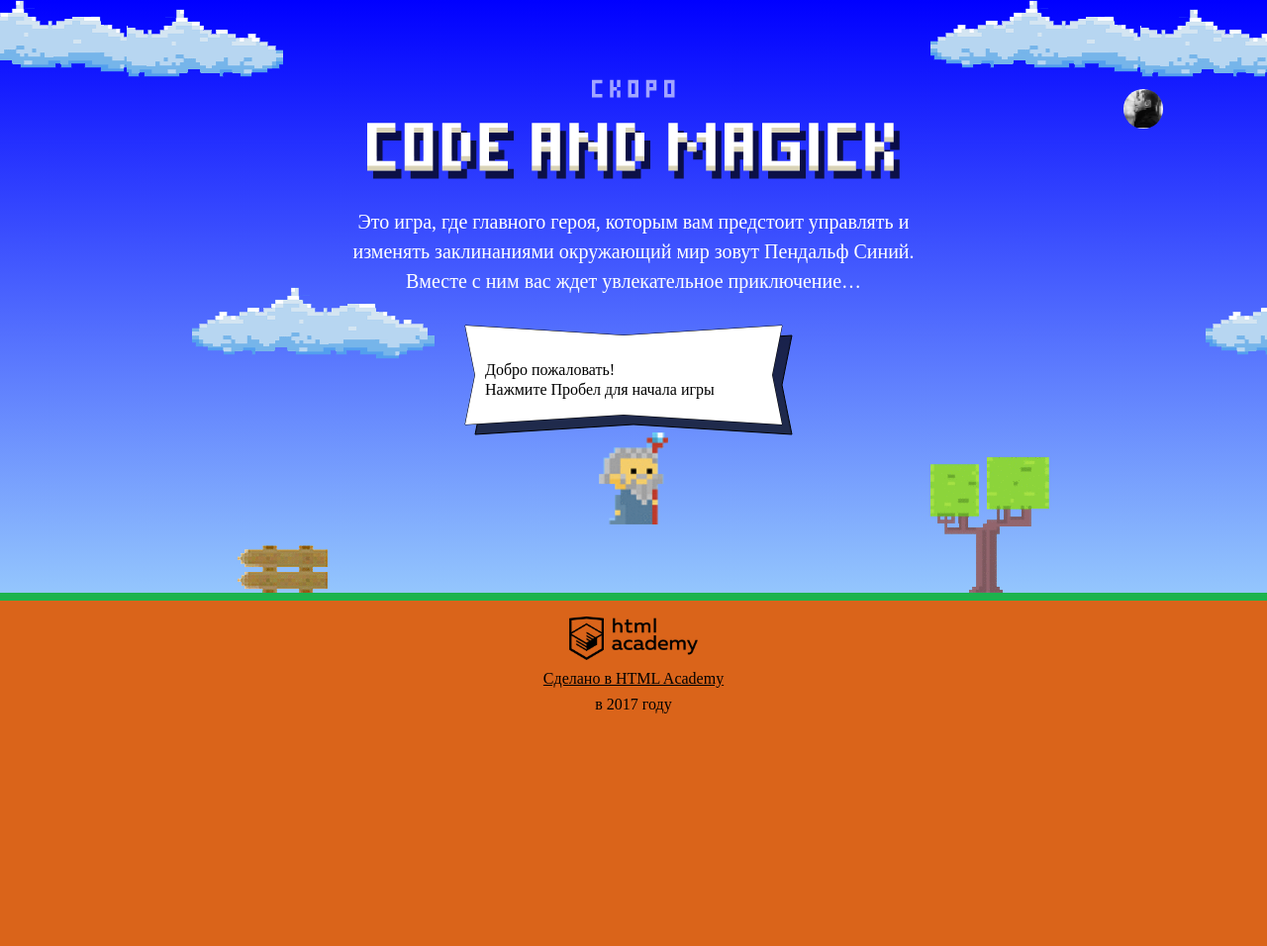
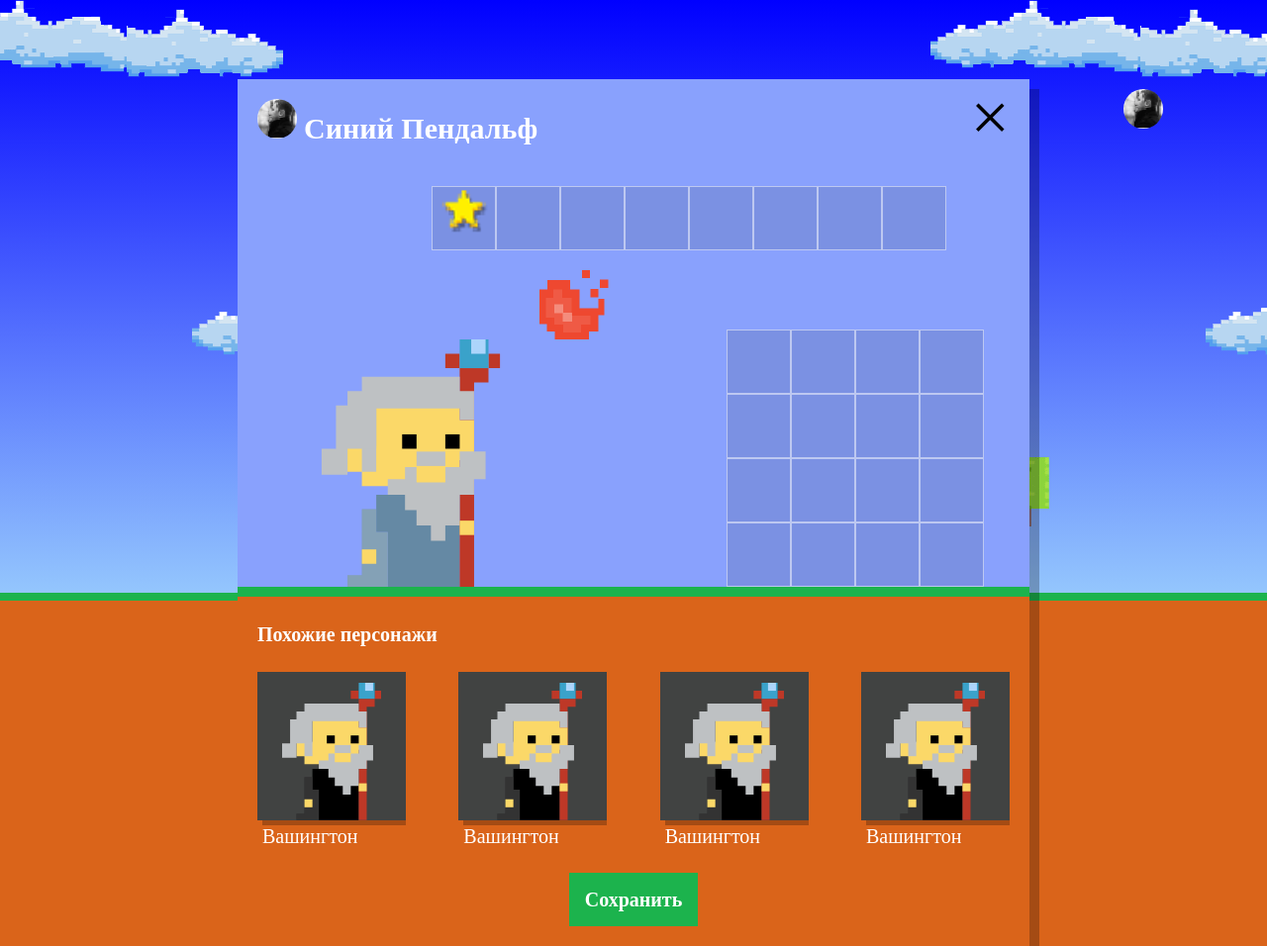
Before and after one commit to dan-summer/844319-code-and-magick-18, a website: page index.html in a window 1280 px wide. Shown: the whole page at 99% size. Before the commit the page ends 800 px from the top, so only its background shows below. Drawn offline with Linux system fonts and the light colour scheme; a web font is replaced by a local one.

Commit message:
Добавлен setup.js

```diff
--- a/index.html
+++ b/index.html
@@ -200,8 +200,8 @@
   }
 </script>
 
+<script src="js/setup.js"></script>
 <script src="js/stat.js"></script>
-
 <script src="js/game.js"></script>
 
 </body>
--- /dev/null
+++ b/js/setup.js
@@ -0,0 +1,70 @@
+'use strict';
+
+var WIZARD_NAMES = ['Иван', 'Хуан Себастьян', 'Мария', 'Кристоф', 'Виктор', 'Юлия', 'Люпита', 'Вашингтон'];
+var WIZARD_SURNAMES = ['да Марья', 'Верон', 'Мирабелла', 'Вальц', 'Онопко', 'Топольницкая', 'Нионго', 'Ирвинг'];
+var WIZARD_COATS_COLORS = ['rgb (101, 137, 164)', 'rgb (241, 43, 107)', 'rgb (146, 100, 161)', 'rgb (56, 159, 117)', 'rgb (215, 210, 55)', 'rgb (0, 0, 0)'];
+var WIZARD_EYES_COLORS = ['black', 'red', 'blue', 'yellow', 'green'];
+
+// Окно-форма магов
+var userDialog = document.querySelector('.setup');
+userDialog.classList.remove('hidden');
+
+// Список похожих персонажей
+var similarListElement = userDialog.querySelector('.setup-similar-list');
+
+// Шаблон похожего мага
+var similarWizardTemplate = document.querySelector('#similar-wizard-template')
+    .content
+    .querySelector('.setup-similar-item');
+
+// случайное число-индекс
+var randomIndex = Math.floor(Math.random() * WIZARD_NAMES.length);
+
+// Массив с объектами вида магов
+var wizards = [
+  {
+    name: WIZARD_NAMES[randomIndex],
+    coatColor: WIZARD_COATS_COLORS[randomIndex],
+    eyesColor: WIZARD_EYES_COLORS[randomIndex]
+  },
+  {
+    name: WIZARD_NAMES[randomIndex],
+    coatColor: WIZARD_COATS_COLORS[randomIndex],
+    eyesColor: WIZARD_EYES_COLORS[randomIndex]
+  },
+  {
+    name: WIZARD_NAMES[randomIndex],
+    coatColor: WIZARD_COATS_COLORS[randomIndex],
+    eyesColor: WIZARD_EYES_COLORS[randomIndex]
+  },
+  {
+    name: WIZARD_NAMES[randomIndex],
+    coatColor: WIZARD_COATS_COLORS[randomIndex],
+    eyesColor: WIZARD_EYES_COLORS[randomIndex]
+  }
+];
+
+// Функция случайной генерации
+// var getRandom = function (wizardObjectProperty) {
+//   var randomIndex = Math.floor(Math.random() * WIZARD_NAMES.length);
+//   var randomWizadName = WIZARD_NAMES[randomIndex];
+// };
+
+// Функция отрисовки мага
+var renderWizard = function (wizard) {
+  var wizardElement = similarWizardTemplate.cloneNode(true);
+
+  wizardElement.querySelector('.setup-similar-label').textContent = wizard.name;
+  wizardElement.querySelector('.wizard-coat').style.fill = wizard.coatColor;
+  wizardElement.querySelector('.wizard-eyes').style.fill = wizard.eyesColor;
+
+  return wizardElement;
+};
+
+var fragment = document.createDocumentFragment();
+for (var i = 0; i < wizards.length; i++) {
+  fragment.appendChild(renderWizard(wizards[i]));
+}
+similarListElement.appendChild(fragment);
+
+userDialog.querySelector('.setup-similar').classList.remove('hidden');
```
